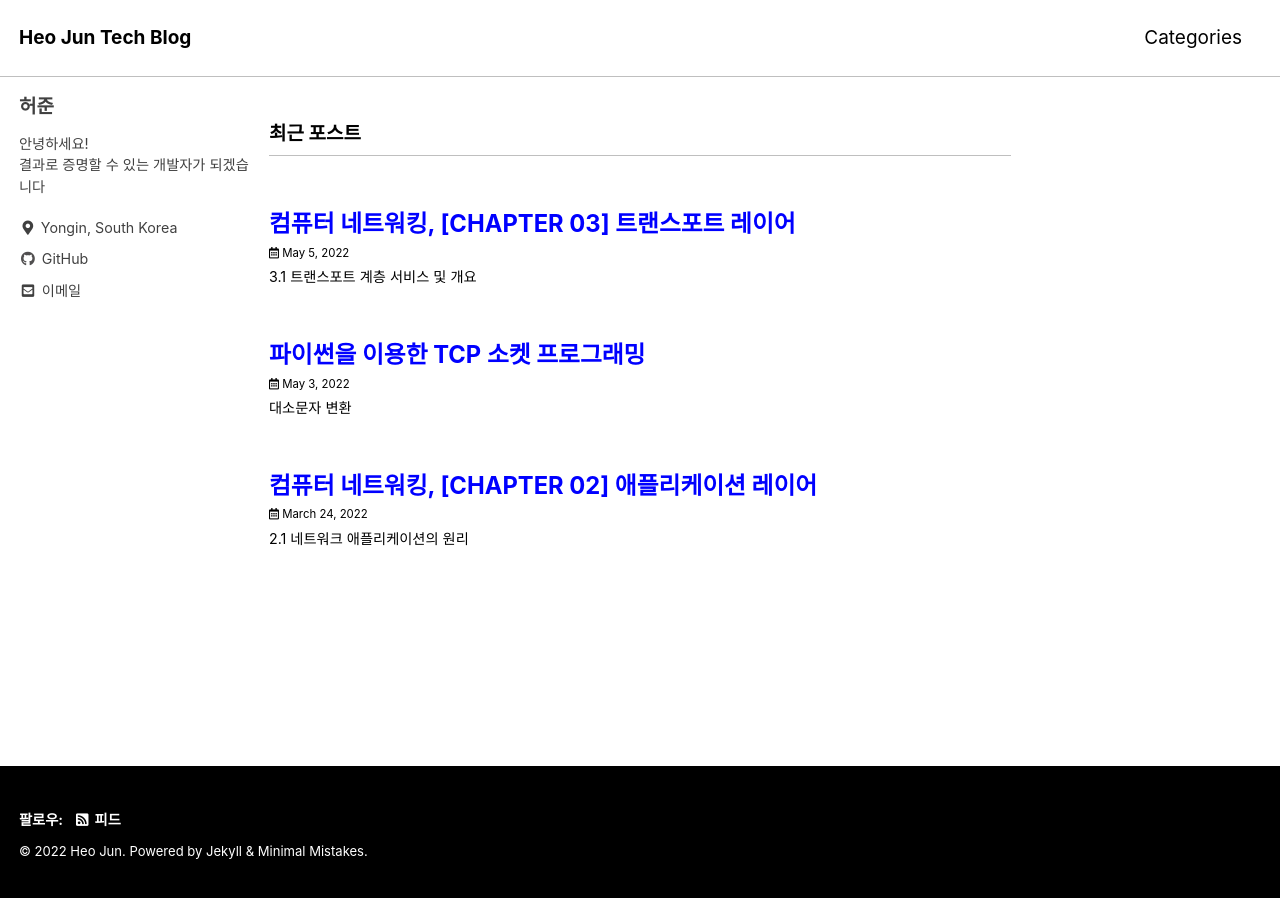
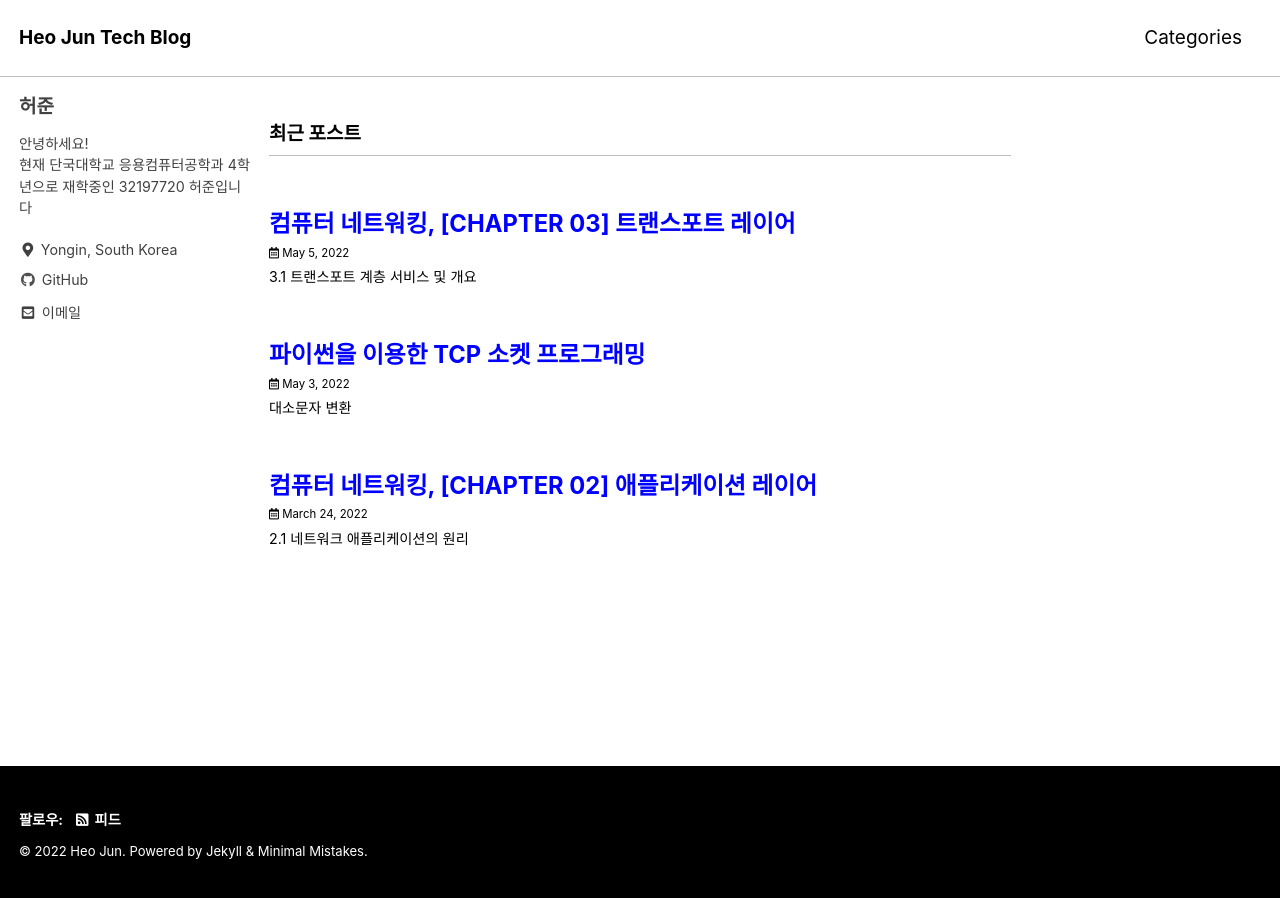
Before and after one commit to heojun990322/heojun990322.github.io, a Jekyll site: the page built from index.html, in a window 1280 px wide. Built offline with Jekyll 4.4.1, drawn with Linux system fonts in a browser that asks for light colours; cached includes are drawn as plain includes; the list of posts is cut into pages by our own code.

Commit message:
change _config.yml author bio

```diff
--- a/_config.yml
+++ b/_config.yml
@@ -104,7 +104,7 @@ analytics:
 author:
   name             : "허준"
   avatar           : # path of avatar image, e.g. "/assets/images/bio-photo.jpg"
-  bio              : "안녕하세요!<br>결과로 증명할 수 있는 개발자가 되겠습니다"
+  bio              : "안녕하세요!<br>현재 단국대학교 응용컴퓨터공학과 4학년으로 재학중인 32197720 허준입니다"
   location         : "Yongin, South Korea"
   email            : "heojun990322@gmail.com"
   links:
```
